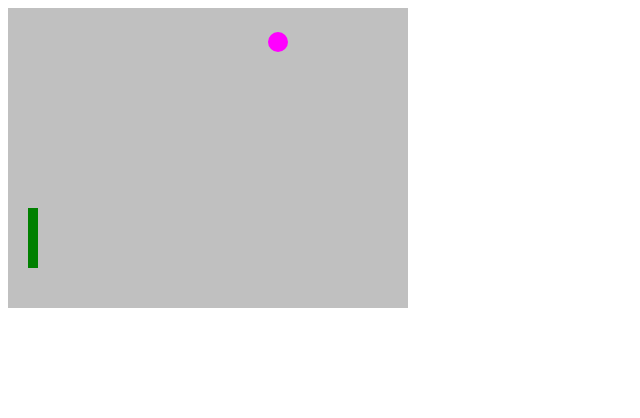
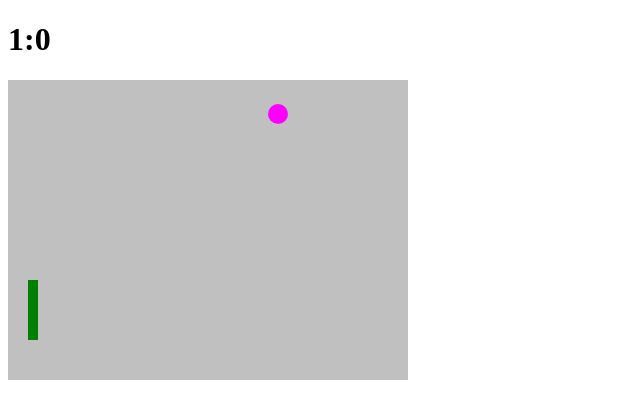
Before and after one commit to lsvejdawcc/wcc2pong, a plain HTML site: page index.html in a window 1280 px wide. Shown: the whole page, without its empty margins (0-640 px from the left). Drawn offline with Linux system fonts and the light colour scheme.

Commit message:
pocitani bodu hrace 1

```diff
--- a/index.html
+++ b/index.html
@@ -9,6 +9,7 @@
     <script src='main.js'></script>
 </head>
 <body onload="poNacteni()">
+    <h1 id="stav">0:0</h1>
     <canvas id="platno" width="400" height="300" style="background-color: silver;"></canvas>
 </body>
 </html>
--- a/main.js
+++ b/main.js
@@ -31,6 +31,7 @@ const HRAC_SIRKA = 10;
 const HRAC_VYSKA = 60;
 let hrac1x = 20;
 let hrac1y = 200;
+let hrac1body = 0;
 const KRUH_POLOMER = 10;
 let kruhX = 320;
 let kruhY = 200;
@@ -53,6 +54,9 @@ function animace() {
     ctx.rect(hrac1x, hrac1y, HRAC_SIRKA, HRAC_VYSKA);
     ctx.fill();
 
+    //obdelnik - hrac2
+    //TODO vykresleni a pohyb hrace 2
+
     //kruh (plny) - micek
     kruhX = kruhX + kruhRychlostX;
     kruhY = kruhY + kruhRychlostY;
@@ -61,9 +65,12 @@ function animace() {
     }
     if (kruhX < KRUH_POLOMER) { //stred kruhu je v mensi vzdalenosti nez jeho polomer
         kruhRychlostX = -1 * kruhRychlostX;
+        //TODO pocitani bodu
     }
     if (kruhX > cnv.width - KRUH_POLOMER) { //stred kruhu je v mensi vzdalenosti nez jeho polomer
-        kruhRychlostX = -1 * kruhRychlostX;
+        kruhRychlostX = -1 * kruhRychlostX; //zatim nechame odrazeni
+        hrac1body = hrac1body + 1;
+        document.getElementById("stav").innerHTML = hrac1body + ":0";
     }
     if (kruhY < KRUH_POLOMER) { //stred kruhu je v mensi vzdalenosti nez jeho polomer
         kruhRychlostY = -1 * kruhRychlostY;
```
